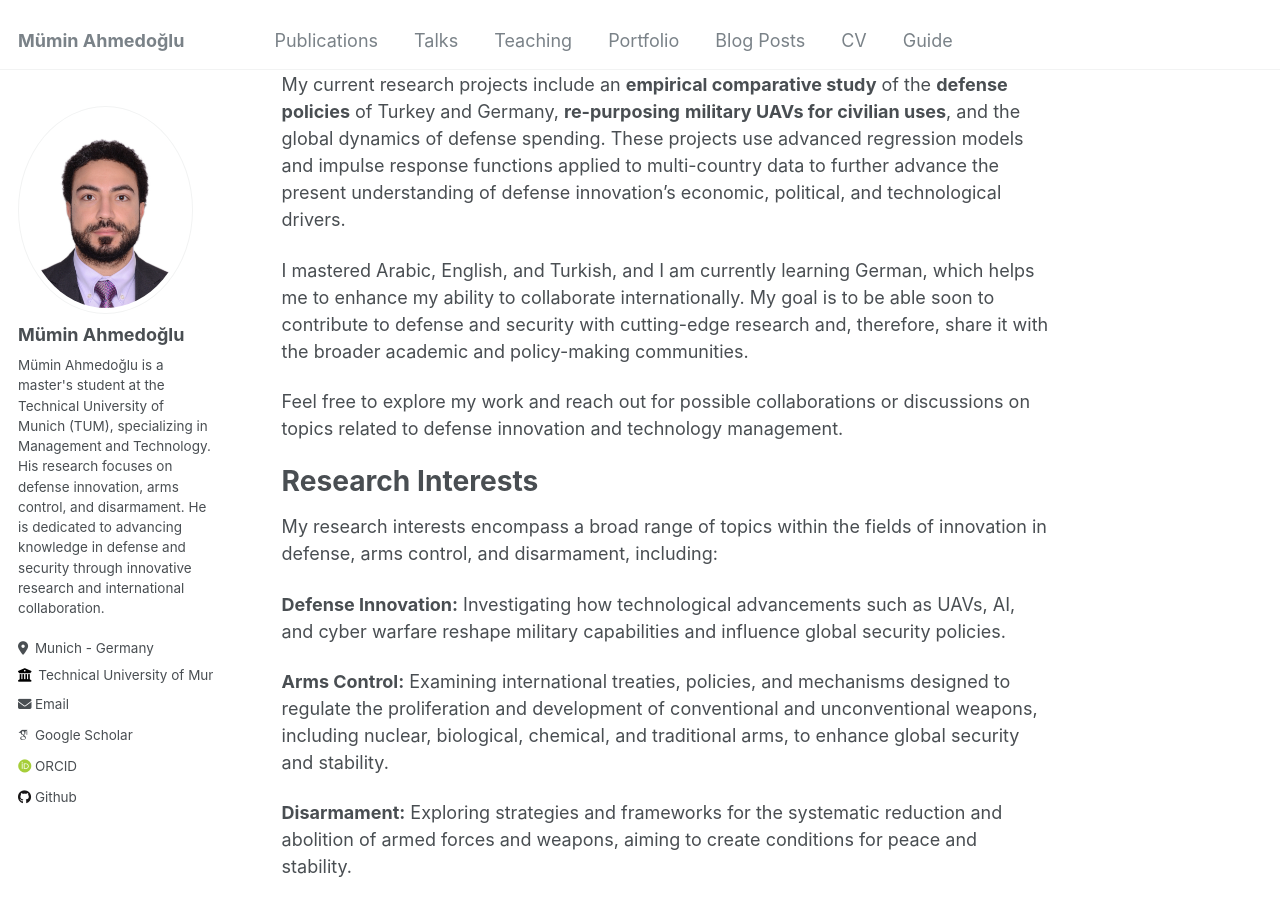
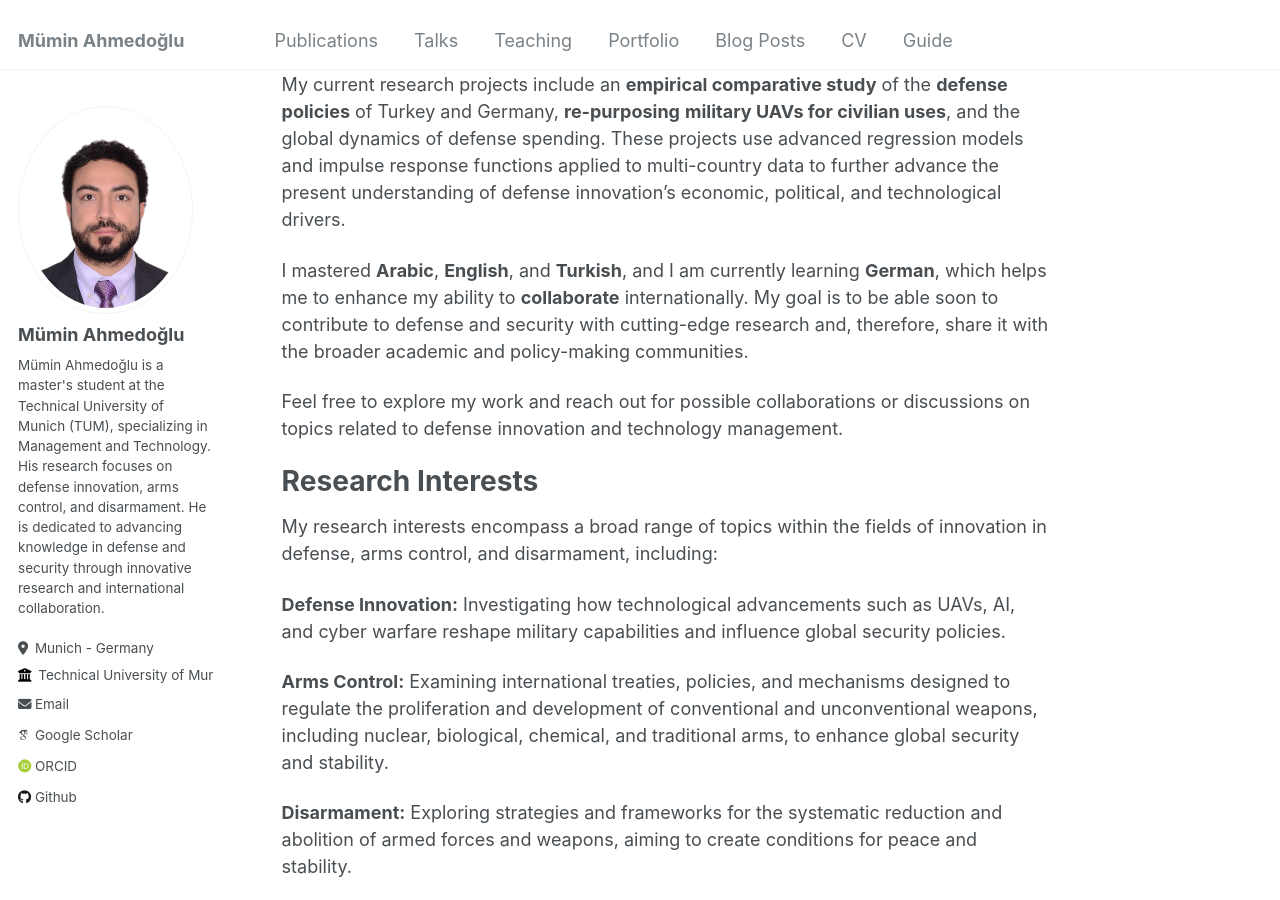
Before and after one commit to ahmedoglu/ahmedoglu.github.io, a Jekyll site: the page built from _pages/about.md, in a window 1280 px wide and 900 px high, scrolled down 503 px. Built offline with Jekyll 4.4.1, drawn with Linux system fonts in a browser that asks for light colours; some web fonts are replaced.

```diff
--- a/_pages/about.md
+++ b/_pages/about.md
@@ -13,7 +13,7 @@ My key areas of research interest lie at the intersection of **defense innovatio
 
 My current research projects include an **empirical comparative study** of the **defense policies** of Turkey and Germany, **re-purposing** **military UAVs for civilian uses**, and the global dynamics of defense spending. These projects use advanced regression models and impulse response functions applied to multi-country data to further advance the present understanding of defense innovation's economic, political, and technological drivers.
 
-I mastered Arabic, English, and Turkish, and I am currently learning German, which helps me to enhance my ability to collaborate internationally. My goal is to be able soon to contribute to defense and security with cutting-edge research and, therefore, share it with the broader academic and policy-making communities.
+I mastered **Arabic**, **English**, and **Turkish**, and I am currently learning **German**, which helps me to enhance my ability to **collaborate** internationally. My goal is to be able soon to contribute to defense and security with cutting-edge research and, therefore, share it with the broader academic and policy-making communities.
 
 Feel free to explore my work and reach out for possible collaborations or discussions on topics related to defense innovation and technology management.
 
```
